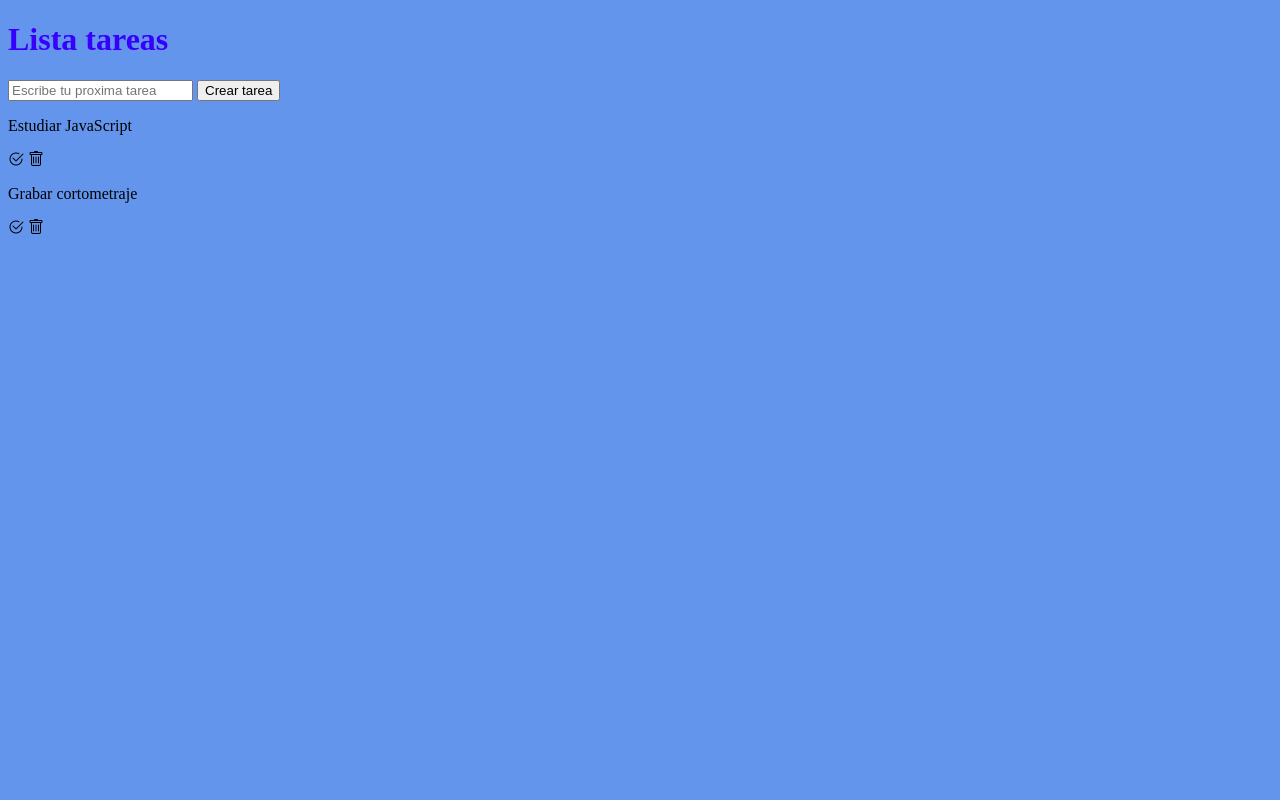
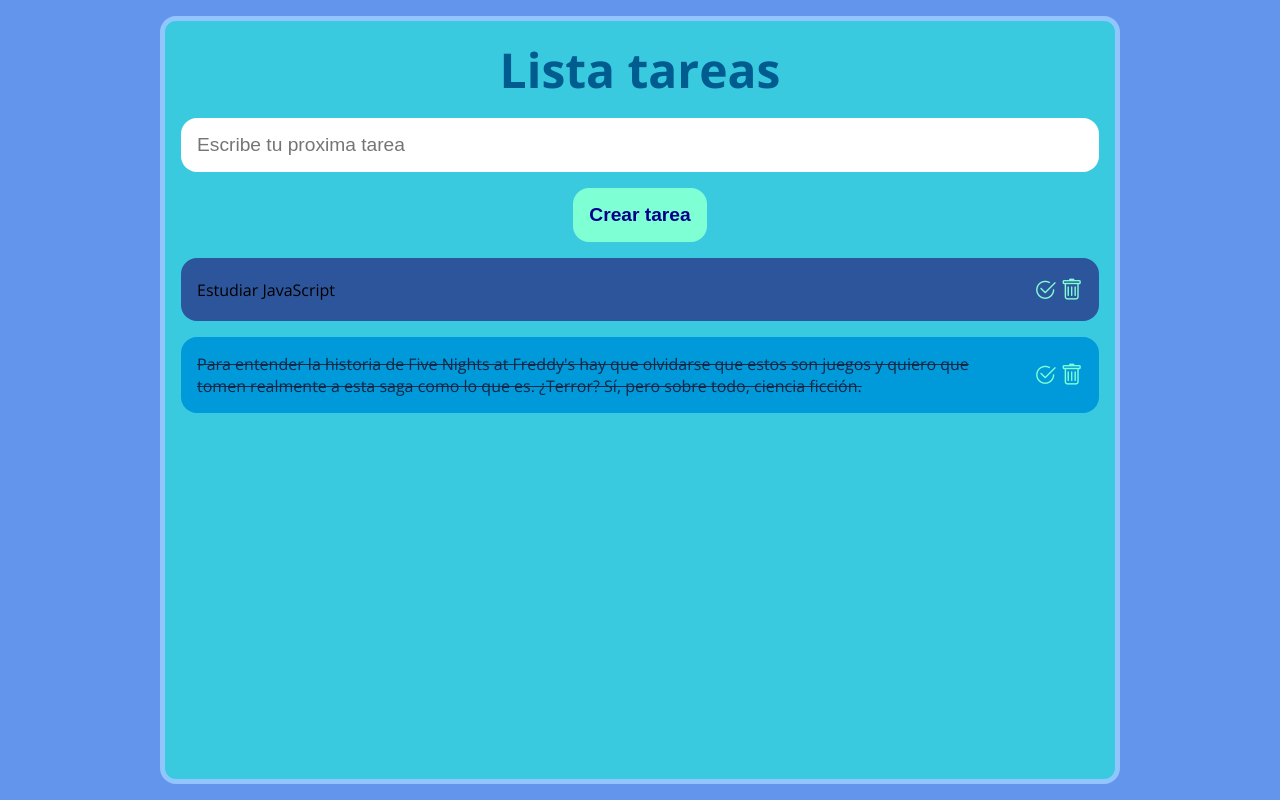
Before and after one commit to Karen10Ruiz/DOM, a plain HTML site: page 11-Ejercicio-Lista-Tareas/index.html in a window 1280 px wide. Drawn offline with nearby package versions, Linux system fonts and the light colour scheme.

Commit message:
Iniciamos funcionalidad de la lista de tareas

```diff
--- a/11-Ejercicio-Lista-Tareas/index.html
+++ b/11-Ejercicio-Lista-Tareas/index.html
@@ -16,25 +16,31 @@
     <!-- Bootstrap icons -->
     <link rel="stylesheet" href="https://cdn.jsdelivr.net/npm/bootstrap-icons@1.11.3/font/bootstrap-icons.min.css">
 
+    <!-- Fav icon-->
+
+    <link rel="shortcut icon" href="favicon.png" type="image/png">
+
 </head>
 <body>
 
     <div class="container">
         <h1 class="title">Lista tareas</h1>
-        <input type="text" placeholder="Escribe tu proxima tarea">
-        <button type="submit">Crear tarea</button>
-        <div class="lista-tareas">
-            <p>Estudiar JavaScript</p>
-            <div class="iconos">
-                <i class="bi bi-check2-circle icono-completar"></i>
-                <i class="bi bi-trash icono-eliminar"></i>
+        <input id="taskInput" type="text" placeholder="Escribe tu proxima tarea">
+        <button id="addButton" type="submit">Crear tarea</button>
+        <div class="task-list" id="taskList">
+            <div class="task">
+                <p>Estudiar JavaScript</p>
+                <div class="task-icons">
+                    <i class="bi bi-check2-circle icon-complete"></i>
+                    <i class="bi bi-trash icon-delete"></i>
+                </div>
             </div>
-        </div>
-        <div class="completada">
-            <p>Grabar cortometraje</p>
-            <div class="iconos">
-                <i class="bi bi-check2-circle icono-completar"></i>
-                <i class="bi bi-trash icono-eliminar"></i>
+            <div class="task complete">
+                <p>Para entender la historia de Five Nights at Freddy's hay que olvidarse que estos son juegos y quiero que tomen realmente a esta saga como lo que es. ¿Terror? Sí, pero sobre todo, ciencia ficción.</p>
+                <div class="task-icons">
+                    <i class="bi bi-check2-circle icon-complete"></i>
+                    <i class="bi bi-trash icon-delete"></i>
+                </div>
             </div>
         </div>
     </div>
--- a/11-Ejercicio-Lista-Tareas/script.js
+++ b/11-Ejercicio-Lista-Tareas/script.js
@@ -0,0 +1,21 @@
+// Referencias en JavaScript
+
+const taskInput = document.getElementById('taskInput');
+const addButton = document.getElementById('addButton');
+
+//Add Event Listener / escuchador
+
+addButton.addEventListener('click' , createTask);
+
+// Función manejadora
+
+function createTask() {
+    if(taskInput.value) {
+        /* Crear elementos que integran la tarea */
+    console.log(taskInput.value);
+    /* Regresamos el valor vacio al input */
+    taskInput.value = '';
+} else {
+    alert ('¡HEY! Escribe una tarea');
+        }
+}
--- a/11-Ejercicio-Lista-Tareas/style.css
+++ b/11-Ejercicio-Lista-Tareas/style.css
@@ -1,11 +1,113 @@
 * {
+    padding: 0;
+    margin: 0;
+    box-sizing: border-box;
+}
 
+html {
+    font-family:'Open Sans';
 }
 
 body {
+    display: flex;
+    justify-content: center;
+    align-items: stretch;
+    min-height: 100vh;
+    padding: 1rem; /*16px*/
     background-color: cornflowerblue;
 }
 
-h1 {
-    color: rgb(55, 0, 252);
+.container {
+    width: 100%;
+    max-width: 960px;
+    background-color: rgb(57, 202, 224);
+    border: 5px solid #92c5fc;
+    border-radius: 1rem;
+    padding: 1rem;
+    text-align: center;
+    display: flex;
+    flex-direction: column;
+    align-items: center;
+    gap: 1rem;
 }
+
+.title {
+    font-size: 3rem;
+    color: #005b8f;
+}
+
+#taskInput {
+    font-size: 1.2rem;
+    width: 100%;
+    padding: 1rem;
+    border-radius: 1rem;
+    border: none;
+}
+
+#addButton {
+    width: fit-content;
+    padding: 1rem;
+    background-color: aquamarine;
+    border: none;
+    border-radius: 1rem;
+    color:darkblue ;
+    font-size: 1.2rem;
+    font-weight: 800;
+    cursor: pointer;
+}
+
+#addButton:hover {
+    background-color: #005b8f;
+    color: bisque;
+}
+
+.task-list{
+    width: 100%;
+    display: flex;
+    flex-direction: column;
+    gap: 1rem;
+}
+
+.task {
+    background-color:  #2d559b;
+    width: 100%;
+    padding: 1rem;
+    border-radius: 1rem;
+    display: flex;
+    justify-content: space-between;
+    align-items: center;
+    gap: 1rem;
+}
+
+.task p {
+    flex-grow: 1;
+    flex-shrink: 1;
+    text-align: left;
+}
+
+.task-icons {
+    flex-shrink: 0;
+}
+
+.complete {
+    background-color: #009ADA;
+}
+
+.complete p {
+    color: #152747;
+    text-decoration: line-through;
+}
+
+.task-icons i {
+font-size: 1.4rem;
+color: aquamarine;
+cursor: pointer;
+}
+
+.icon-complete:hover {
+    color: rgb(242, 255, 0);
+}
+
+.icon-delete:hover {
+    color: darkred;
+}
```
Also changed, not shown: 11-Ejercicio-Lista-Tareas/favicon.png (added).
